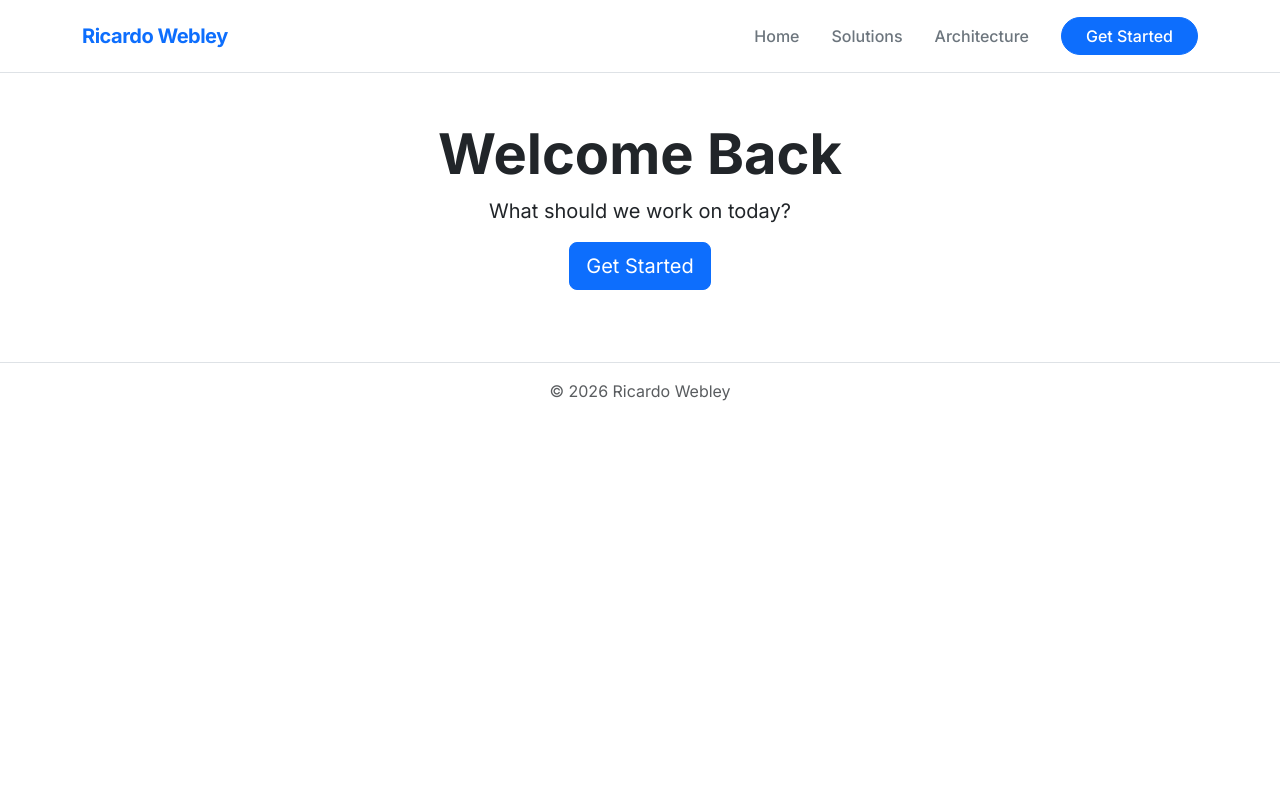
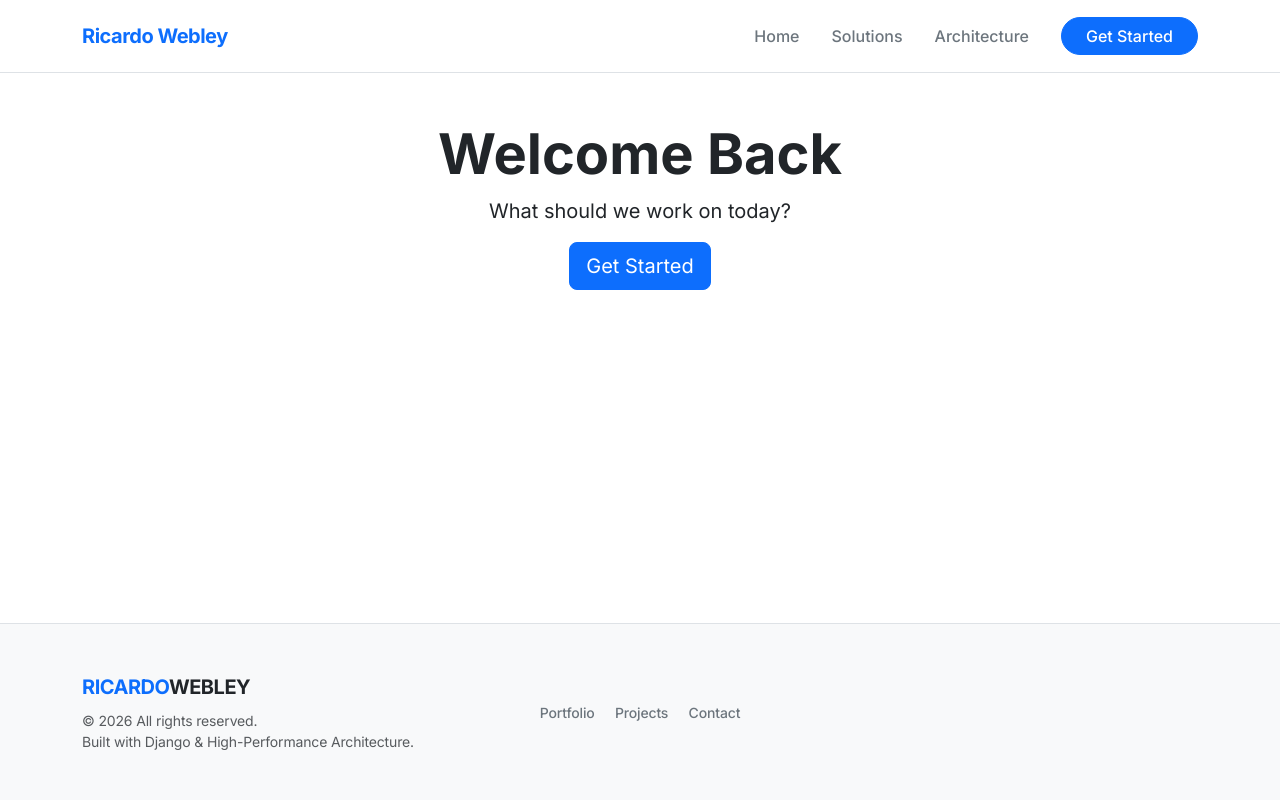
Before and after one commit to ricardowebleyjm/raw_website, a Django app: page / in a window 1280 px wide. Run offline with Django 5.2, Linux system fonts and the light colour scheme.

Commit message:
Update footer

```diff
--- /dev/null
+++ b/templates/a_core/_footer.html
@@ -0,0 +1,54 @@
+<footer class="footer mt-auto py-5 border-top bg-light">
+    <div class="container">
+        <div class="row align-items-center">
+            <div class="col-md-4 text-center text-md-start mb-3 mb-md-0">
+                <a href="/" class="text-decoration-none fw-bold text-dark fs-5 tracking-tight">
+                    <span class="text-primary">RICARDO</span>WEBLEY
+                </a>
+                <p class="text-muted small mb-0 mt-2">
+                    © {% now "Y" %} All rights reserved.
+                    <br>Built with Django & High-Performance Architecture.
+                </p>
+            </div>
+
+            <div class="col-md-4 text-center mb-3 mb-md-0">
+                <ul class="list-inline mb-0">
+                    <li class="list-inline-item mx-2"><a href="#" class="text-secondary text-decoration-none small footer-link">Portfolio</a></li>
+                    <li class="list-inline-item mx-2"><a href="#" class="text-secondary text-decoration-none small footer-link">Projects</a></li>
+                    <li class="list-inline-item mx-2"><a href="#" class="text-secondary text-decoration-none small footer-link">Contact</a></li>
+                </ul>
+            </div>
+
+            <div class="col-md-4 text-center text-md-end">
+                <a href="#" class="text-secondary ms-3 footer-icon"><i class="bi bi-github"></i></a>
+                <a href="#" class="text-secondary ms-3 footer-icon"><i class="bi bi-linkedin"></i></a>
+                <a href="#" class="text-secondary ms-3 footer-icon"><i class="bi bi-cpu"></i></a>
+            </div>
+        </div>
+    </div>
+</footer>
+
+<style>
+    .footer {
+        letter-spacing: -0.01em;
+    }
+    .footer-link {
+        transition: color 0.2s ease;
+        font-weight: 500;
+    }
+    .footer-link:hover {
+        color: var(--bs-primary) !important;
+    }
+    .footer-icon {
+        font-size: 1.2rem;
+        transition: transform 0.2s ease;
+        display: inline-block;
+    }
+    .footer-icon:hover {
+        transform: translateY(-3px);
+        color: var(--bs-primary) !important;
+    }
+    .tracking-tight {
+        letter-spacing: -0.5px;
+    }
+</style>
--- a/templates/a_core/base.html
+++ b/templates/a_core/base.html
@@ -36,7 +36,7 @@
 
     {% block extra_head %}{% endblock %}
 </head>
-<body>
+<body class="d-flex flex-column min-vh-100">
     <a href="#main-content" class="skip-link">Skip to main content</a>
 
     <header>
@@ -48,9 +48,9 @@
         {% endblock %}
     </main>
 
-    <footer class="py-3 my-4 border-top">
-        <p class="text-center text-body-secondary">© {% now "Y" %} Ricardo Webley</p>
-    </footer>
+    <div class="mt-auto">
+        {% include 'a_core/_footer.html' %} </body>
+    </div>
 
     <script src="https://cdn.jsdelivr.net/npm/bootstrap@5.3.3/dist/js/bootstrap.bundle.min.js" integrity="sha384-YvpcrYf0tY3lHB60NNkmXc5s9fDVZLESaAA55NDzOxhy9GkcIdslK1eN7N6jIeHz" crossorigin="anonymous" defer></script>
     {% block extra_js %}{% endblock %}
```
